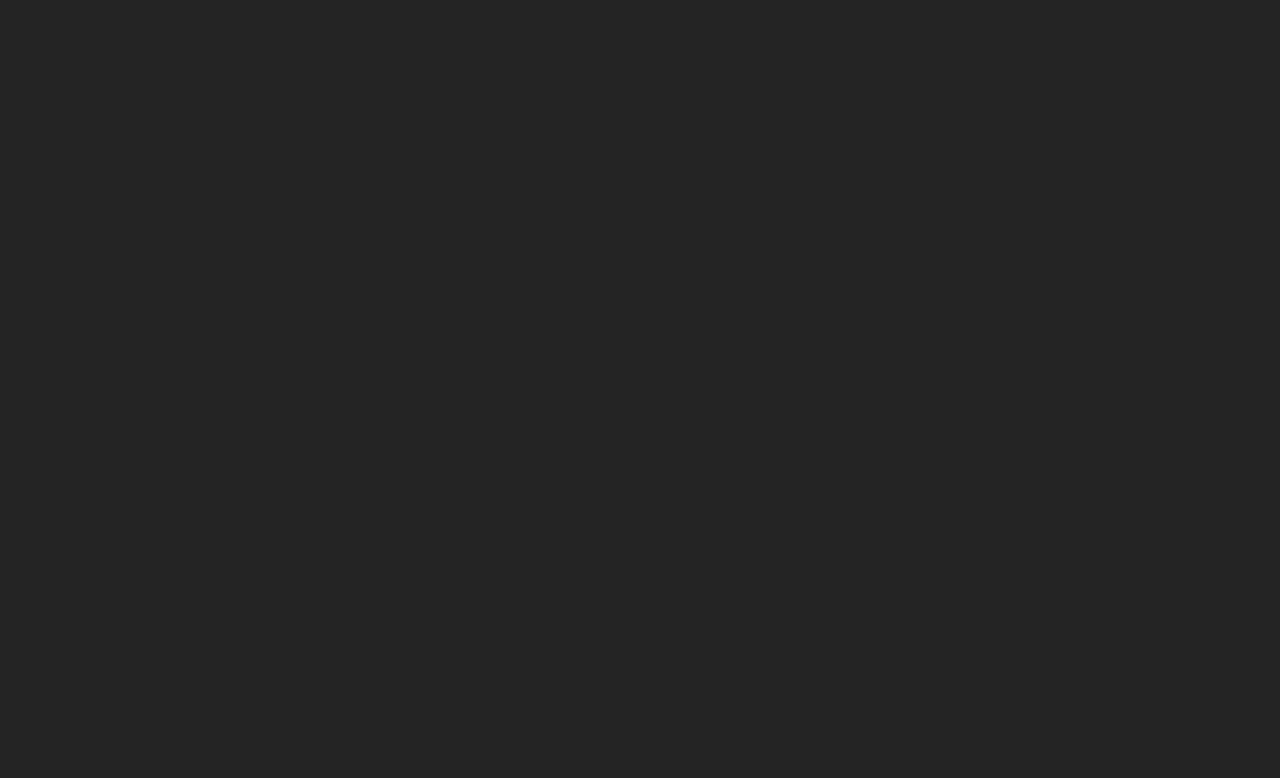
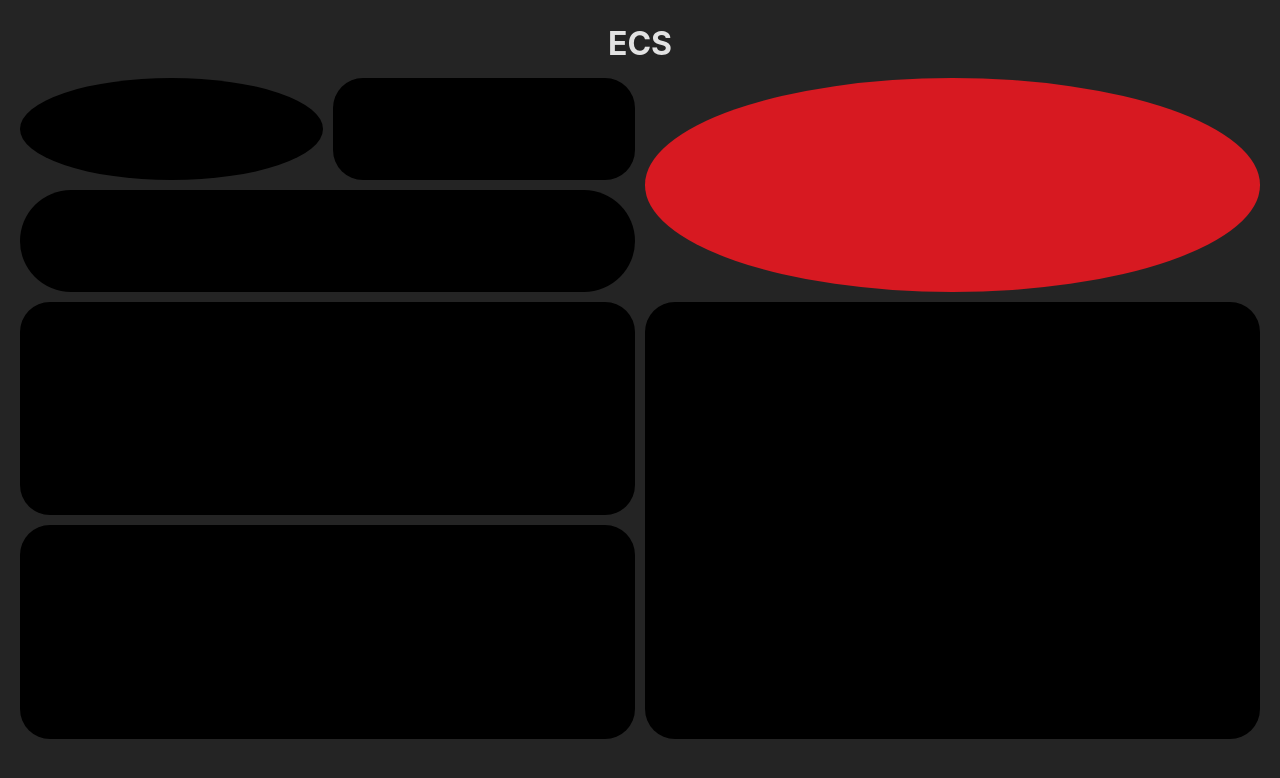
Before and after one commit to Jovit-Mathew236/BillBoard, a React (Vite) app: page /display in a window 1280 px wide. Shown: the top 778 px of the page. Built offline with nearby package versions, Linux system fonts and the light colour scheme.

Commit message:
Add react-router-dom and display module

```diff
--- a/package.json
+++ b/package.json
@@ -11,7 +11,8 @@
   },
   "dependencies": {
     "react": "^18.2.0",
-    "react-dom": "^18.2.0"
+    "react-dom": "^18.2.0",
+    "react-router-dom": "^6.21.3"
   },
   "devDependencies": {
     "@types/react": "^18.2.43",
@@ -22,6 +23,7 @@
     "eslint": "^8.55.0",
     "eslint-plugin-react-hooks": "^4.6.0",
     "eslint-plugin-react-refresh": "^0.4.5",
+    "postcss-nested": "^6.0.1",
     "typescript": "^5.2.2",
     "vite": "^5.0.8"
   }
--- a/src/App.css
+++ b/src/App.css
@@ -1,6 +1,10 @@
+* {
+  margin: 0%;
+  padding: 0%;
+}
+
 #root {
   max-width: 1280px;
-  margin: 0 auto;
-  padding: 2rem;
-  text-align: center;
+  margin: 0%;
+  padding: 0%;
 }
--- a/src/modules/screen/pages/display.module.css
+++ b/src/modules/screen/pages/display.module.css
@@ -0,0 +1,67 @@
+.displayScreen {
+    padding: 20px;
+    height: calc(100vh - 40px);
+    width: calc(100vw - 40px);
+    display: flex;
+    flex-direction: column;
+    align-items: center;
+
+    .components {
+        height: 87%;
+        width: 100%;
+        display: grid;
+        grid-template-areas:
+            'box1 box2 box3 box3'
+            'box4 box4 box3 box3'
+            'box5 box5 box7 box7'
+            'box5 box5 box7 box7'
+            'box6 box6 box7 box7'
+            'box6 box6 box7 box7'
+        ;
+        gap: 10px;
+        /* background-color: white; */
+        padding: 10px;
+
+
+        & div {
+            background-color: black;
+        }
+
+        .container1 {
+            grid-area: box1;
+            border-radius: 50%;
+        }
+
+        .container2 {
+            grid-area: box2;
+            border-radius: 30px;
+        }
+
+        .container3 {
+            grid-area: box3;
+            border-radius: 50%;
+            background-color: #D71921;
+        }
+
+        .container4 {
+            grid-area: box4;
+            border-radius: 110px;
+        }
+
+        .container5 {
+            grid-area: box5;
+            border-radius: 30px;
+        }
+
+        .container6 {
+            grid-area: box6;
+            border-radius: 30px;
+        }
+
+        .container7 {
+            grid-area: box7;
+            border-radius: 30px;
+        }
+    }
+
+}
--- a/src/modules/screen/pages/display.tsx
+++ b/src/modules/screen/pages/display.tsx
@@ -1,10 +1,21 @@
 // import React from 'react'
+import styles from "./Display.module.css";
 
+const Display = () => {
+  return (
+    <div className={styles.displayScreen}>
+      <h1>ECS</h1>
+      <div className={styles.components}>
+        <div className={styles.container1}></div>
+        <div className={styles.container2}></div>
+        <div className={styles.container3}></div>
+        <div className={styles.container4}></div>
+        <div className={styles.container5}></div>
+        <div className={styles.container6}></div>
+        <div className={styles.container7}></div>
+      </div>
+    </div>
+  );
+};
 
-const display = () => {
-  return (
-    <div>display</div>
-  )
-}
-
-export default display
+export default Display;
```
Also changed, not shown: src/App.tsx (+16 -5 lines), 1 other file (tests, documents, lock files or other folders).
